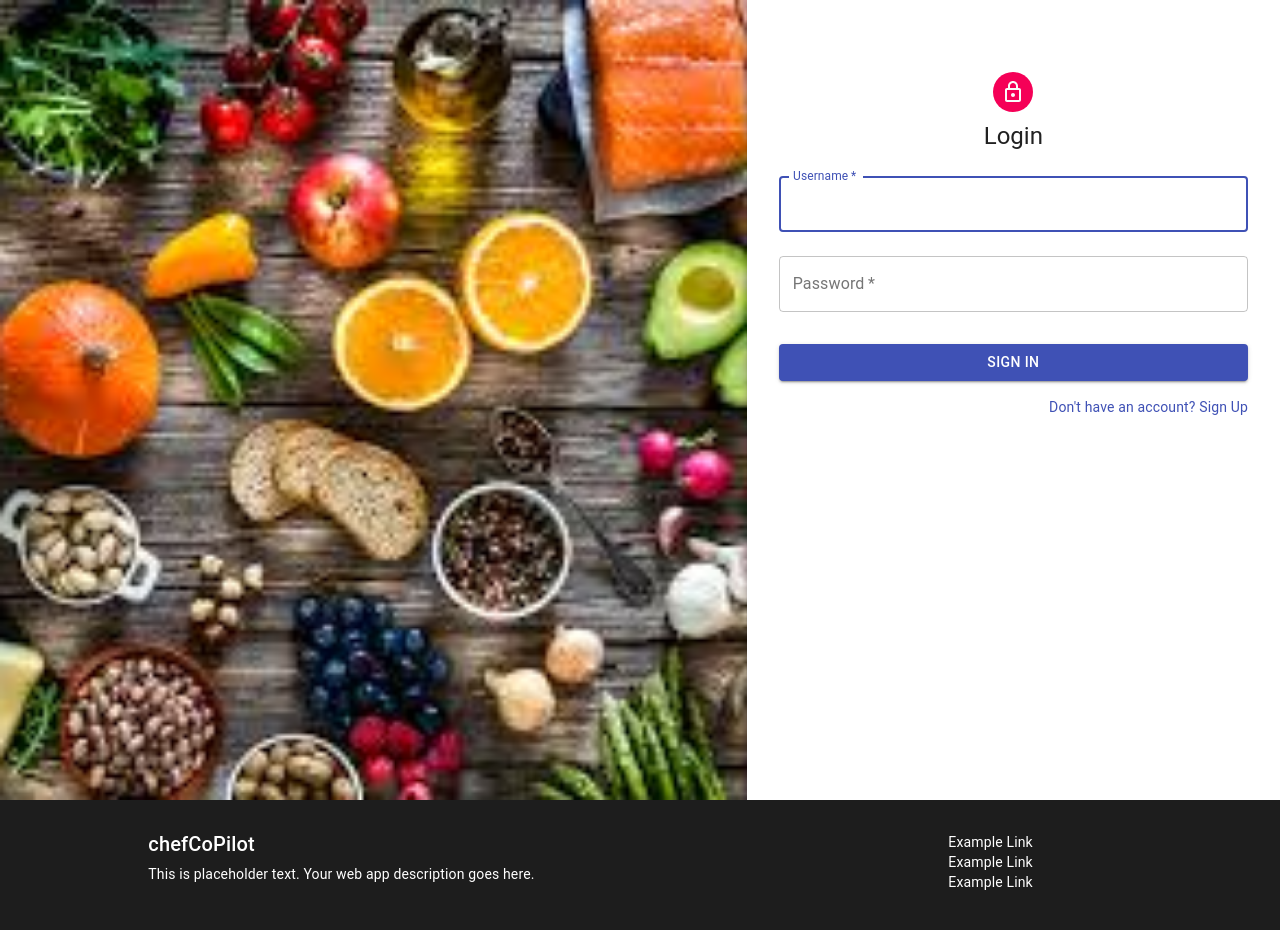
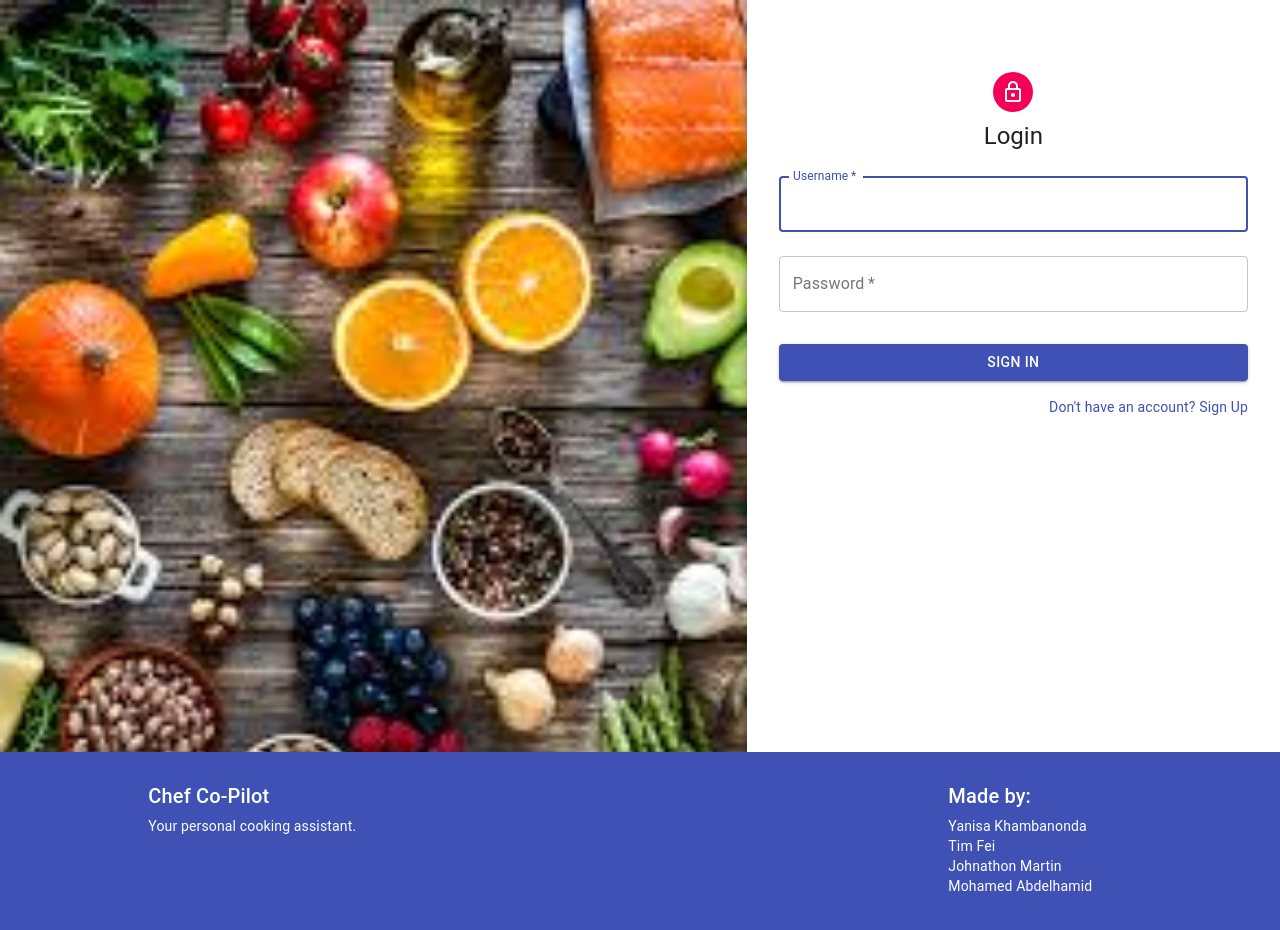
Before and after one commit to ECE444-2020Fall/project1-webapp-group6-importteamname-1, a React (Create React App) app: page /Login in a window 1280 px wide. Shown: the top 930 px of the page. Built offline with nearby package versions, Linux system fonts and the light colour scheme; no server answers.

Commit message:
Added more styling to footer

```diff
--- a/src/components/RecipeDetail/FavouritesButton.jsx
+++ b/src/components/RecipeDetail/FavouritesButton.jsx
@@ -35,6 +35,7 @@ const FavouritesButton = ({recipe_id}) => {
   return (
     <Button
       variant="contained"
+      size="small"
       color={ isFavourite ? "secondary" : "action"}
       className={classes.button}
       startIcon={<FavoriteBorderIcon/>}
--- a/src/components/RecipeDetail/RecipeCartButton.jsx
+++ b/src/components/RecipeDetail/RecipeCartButton.jsx
@@ -35,6 +35,7 @@ const RecipeCartButton = ({recipe_id}) => {
   return (
     <Button
       variant="contained"
+      size="small"
       color={ isCarted ? "primary" : "action"}
       className={classes.button}
       startIcon={<ShoppingCartIcon/>}
--- a/src/components/RecipeDetail/RecipeInstruction.jsx
+++ b/src/components/RecipeDetail/RecipeInstruction.jsx
@@ -8,18 +8,35 @@ import ListItemIcon from '@material-ui/core/ListItemIcon';
 import ListItemSecondaryAction from '@material-ui/core/ListItemSecondaryAction';
 import ListItemText from '@material-ui/core/ListItemText';
 import ArrowForwardIcon from '@material-ui/icons/ArrowForward';
+import { makeStyles } from '@material-ui/core/styles'
+
+const useStyles = makeStyles(theme => ({
+  alignItemsAndJustifyContent: {
+    display: 'flex',
+    flexDirection: 'vertical',
+    alignItems: 'center',
+    justifyContent: 'center',
+  },
+}))
 
 const RecipeInstruction = (props) => {
   let parsedInstructions = props.instructions.split(",");
+  const classes = useStyles()
 
   return (
-    <div>
-        <h5>Instruction:</h5>
-        <div style={{display: 'flex',}}>
-          <AccessTimeIcon />
-          <p>Time to cook: {props.timeToCookInMinutes} minutes</p>
-        </div>
-        <List dense={true}>
+    <div className={classes.alignItemsAndJustifyContent}>
+
+        <List dense={true} >
+            <h5>Instruction:</h5>
+            <ListItem className={classes.alignItemsAndJustifyContent}>
+              <ListItemIcon>
+                <AccessTimeIcon />
+              </ListItemIcon>
+              <ListItemText
+                primary={'Time to cook: ' + props.timeToCookInMinutes + ' minutes'}
+                variant="h3"
+              />
+            </ListItem>
           {parsedInstructions
           .slice(1, parsedInstructions.length-1)
           .map(instructionStep => (
--- a/src/pages/Footer/footer.module.css
+++ b/src/pages/Footer/footer.module.css
@@ -1,7 +1,9 @@
 .footer {
-  background-color: #1d1d1d;
+  background-color: #3f51b5;
   padding-top: 2rem;
   padding-bottom: 4rem;
+  min-height: 13rem;
+  margin-top: 200px;
 }
 
 .title {
--- a/src/pages/Footer/index.jsx
+++ b/src/pages/Footer/index.jsx
@@ -7,26 +7,34 @@ const Footer = () => {
       <div className="container-fluid">
         <div className="row justify-content-around">
           <div className="col-8 col-md-5">
-            <h5 className={styles.title}>chefCoPilot</h5>
+            <h5 className={styles.title}>Chef Co-Pilot</h5>
             <p className={styles.description}>
-              This is placeholder text. Your web app description goes here.
+              Your personal cooking assistant.
             </p>
           </div>
           <div className="col-2">
             <ul className="list-unstyled">
               <li>
-                <a className={styles.footerlink} href="/">
-                  Example Link
+                <h5 className={styles.title}>Made by:</h5>
+              </li>
+              <li>
+                <a className={styles.footerlink} href="">
+                  Yanisa Khambanonda
                 </a>
               </li>
               <li>
-                <a className={styles.footerlink} href="/">
-                  Example Link
+                <a className={styles.footerlink} href="">
+                  Tim Fei
                 </a>
               </li>
               <li>
-                <a className={styles.footerlink} href="/">
-                  Example Link
+                <a className={styles.footerlink} href="">
+                  Johnathon Martin
+                </a>
+              </li>
+              <li>
+                <a className={styles.footerlink} href="">
+                  Mohamed Abdelhamid
                 </a>
               </li>
             </ul>
```
